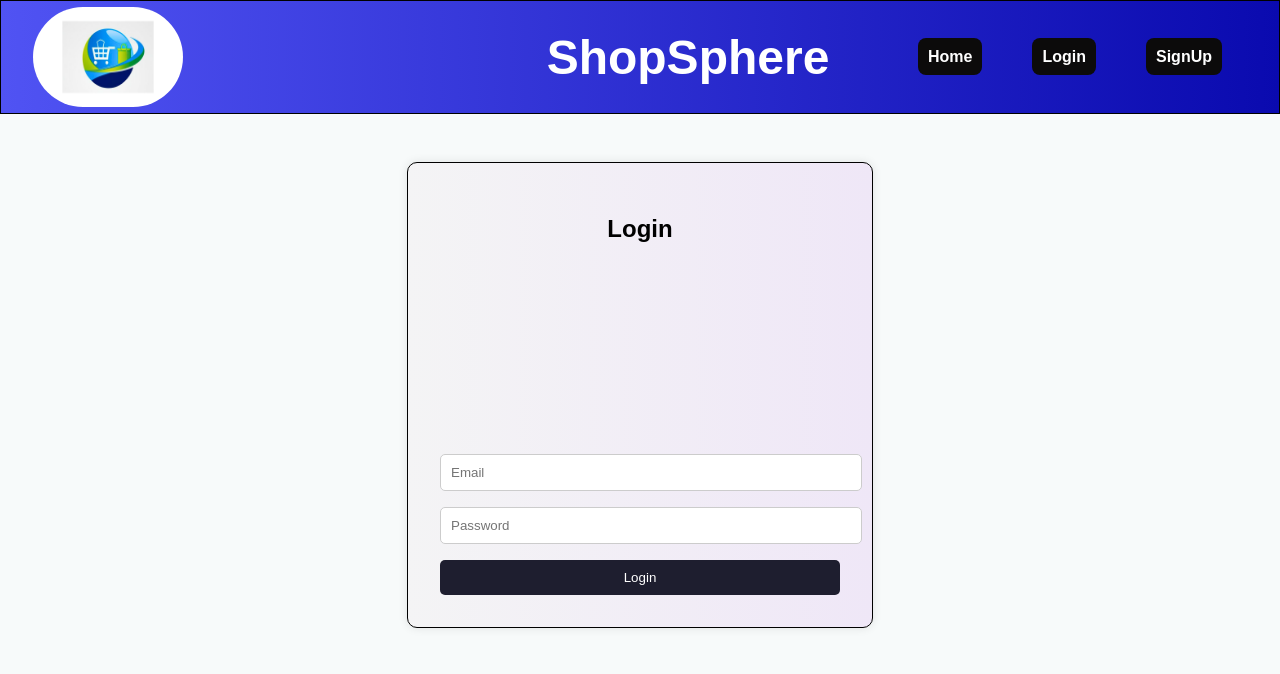
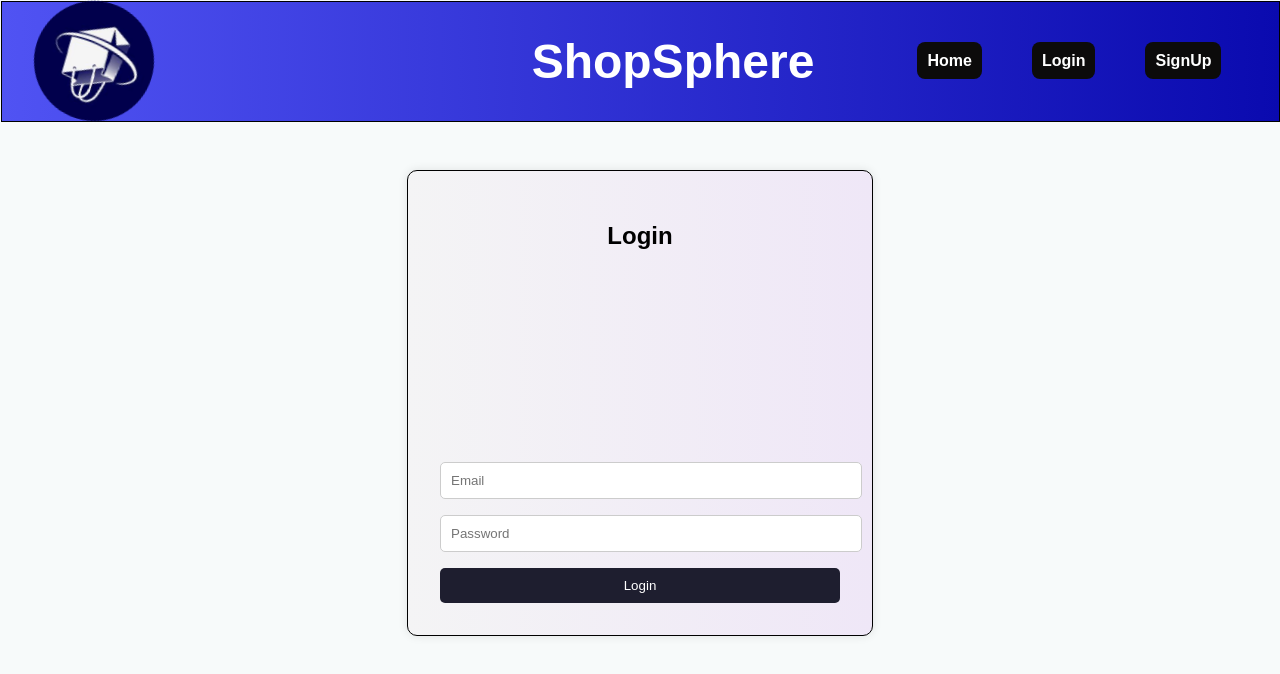
Before and after one commit to fahiyemuhammad/Phase-2-Project, a React (Create React App) app: page /login in a window 1280 px wide. Shown: the top 674 px of the page. Built offline with nearby package versions, Linux system fonts and the light colour scheme.

Commit message:
Added alogo that rotates

```diff
--- a/src/App.css
+++ b/src/App.css
@@ -2,6 +2,7 @@ body {
   margin: 0;
   font-family: sans-serif;
   background-color: #f0f7f780;
+  padding: 0.5px;
 }
 .loading-products{
   text-align: center;
@@ -19,15 +20,25 @@ body {
   background: linear-gradient(to right,  #5053f3,#0a0aaf);
   padding: 1rem 2rem;
   color: white;
-  height:80px;
+  height:87px;
   border: 1px solid black;
 }
 
-nav img{
-  width:150px;
-  border-radius: 1000px;
+nav img {
+  width: 120px;
+  height: 120px;
+  border-radius: 150px;
   margin-right: 300px;
-  height:100px;
+  animation: rotate 10s linear infinite;
+}
+
+@keyframes rotate {
+  from {
+    transform: rotate(0deg);
+  }
+  to {
+    transform: rotate(360deg);
+  }
 }
 
 .nav-links a {
--- a/src/App.jsx
+++ b/src/App.jsx
@@ -5,7 +5,7 @@ import Login from "./pages/Login";
 import Signup from "./pages/Signup";
 import UserInfo from "./pages/UserInfo";
 import "./App.css";
-import logo from "./assets/Add a heading.zip - 1.PNG";
+import LOGO from "./assets/LOGO.jpeg";
 import { ToastContainer } from "react-toastify";
 import "react-toastify/dist/ReactToastify.css";
 
@@ -17,7 +17,7 @@ function App() {
   return (
     <div>
       <nav className="navbar">
-        <img src={logo} alt="shopsphere-logo" />
+        <img src={LOGO} alt="shopsphere-logo" />
         <h2 className="shopsphere">ShopSphere</h2>
         <div className="nav-links">
           <Link to="/">Home</Link>
```
Also changed, not shown: src/assets/LOGO.jpeg (added).
